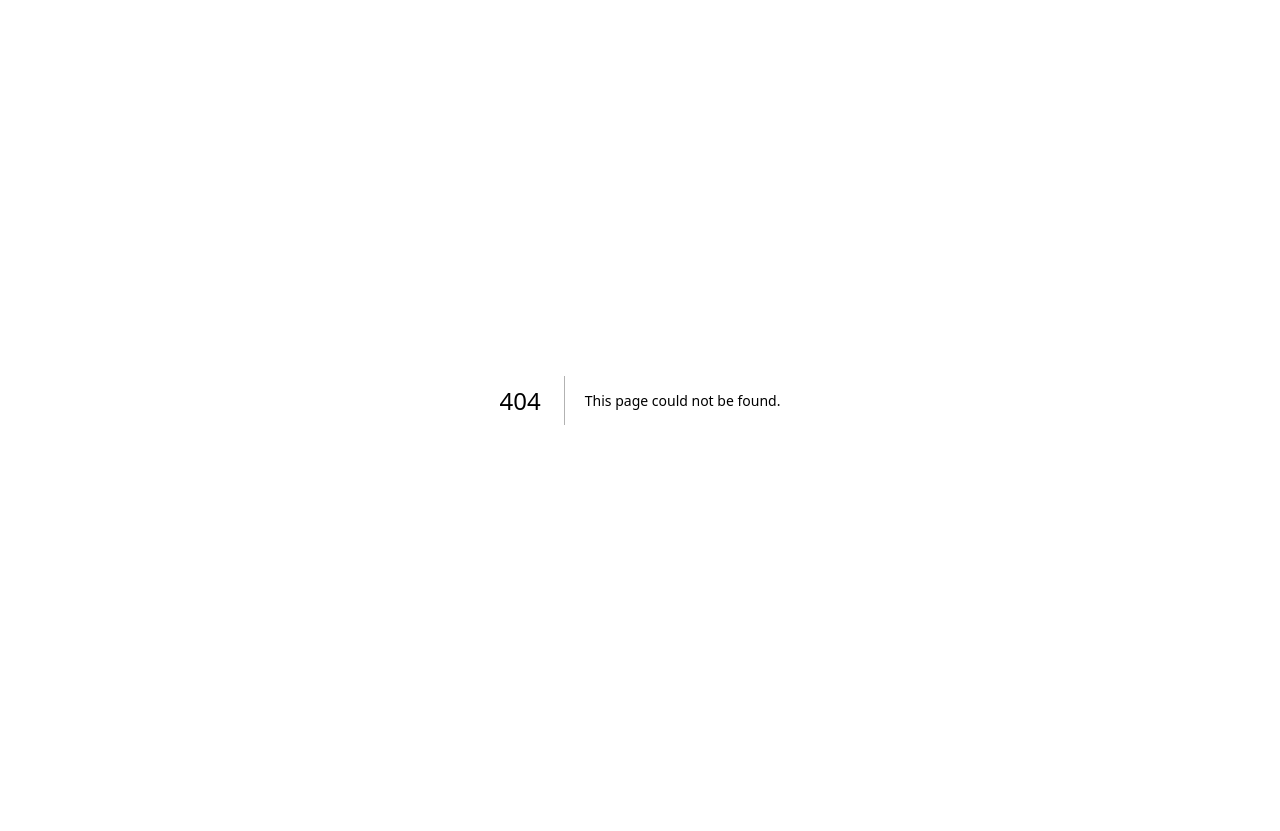
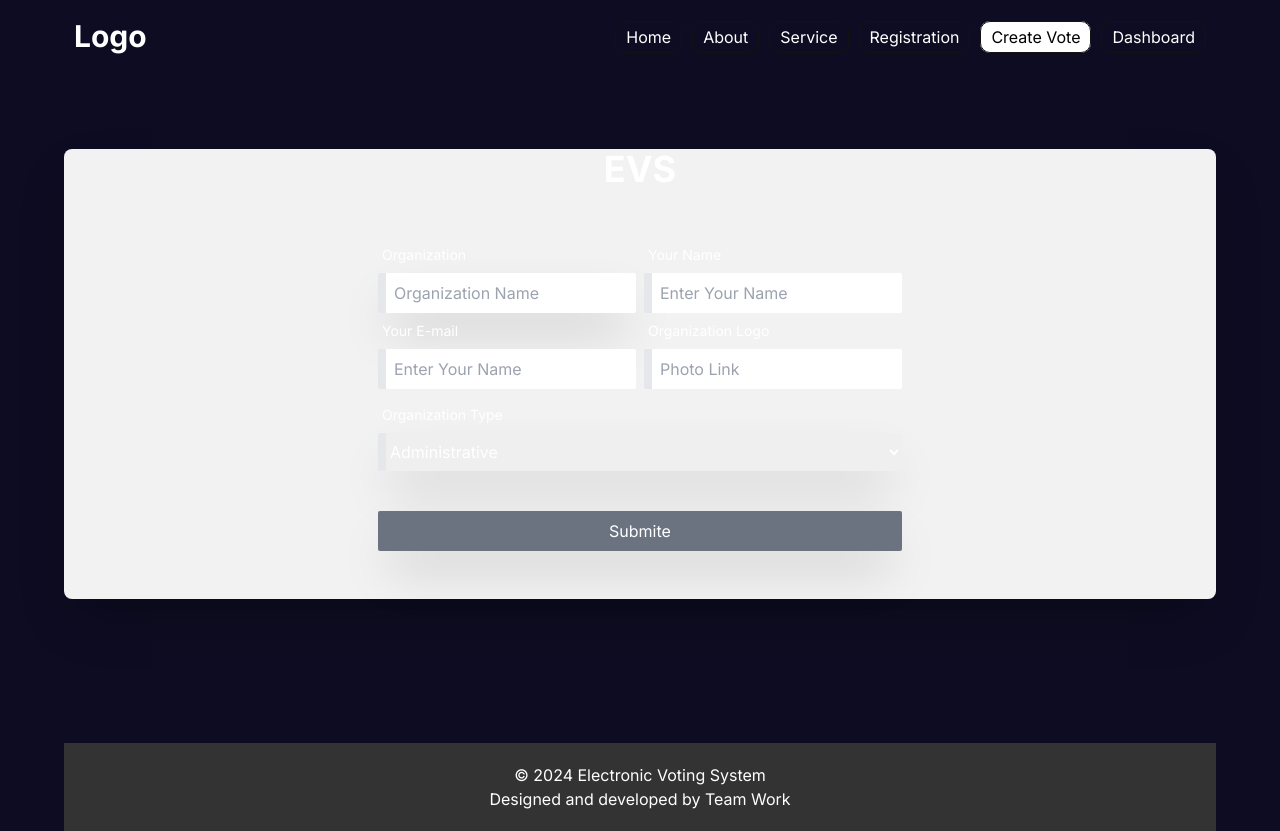
Before and after one commit to jsjunayet/teamwork-1, a Next.js app: page /createvote in a window 1280 px wide. Before the commit this address had no page. Before the commit the page ends 800 px from the top, so only its background shows below. Built offline with nearby package versions, Linux system fonts and the light colour scheme.

Commit message:
added the create vote route by chandon

```diff
--- a/src/Component/Navbar/Link/Links.js
+++ b/src/Component/Navbar/Link/Links.js
@@ -23,10 +23,15 @@ const Links = () => {
             path: '/registration',
             title: 'Registration'
         },
+        { path:'/createvote',
+         title:'Create Vote'
+
+        },
         {
             path: '/dashboard',
             title: 'Dashboard'
         },
+
 
     ]
     const [open, setopen]=useState(false)
--- /dev/null
+++ b/src/app/(withLayout)/createvote/page.js
@@ -0,0 +1,117 @@
+"use client";
+const page = () => {
+  const handleCreate = (event) => {
+    event.preventDefault();
+    const form = event.target;
+    const OrganizatonName = form.OrganizatonName.value;
+    const Type = form.Type.value;
+    const email = form.email.value;
+    const name = form.name.value;
+    const photo = form.photo.value;
+    console.log(OrganizatonName, Type, email, name, photo);
+  };
+
+  return (
+    <div className="mb-36 mt-20">
+      <div>
+        <div className="shadow-2xl bg-base-200 rounded-lg">
+          <h3 className="text-4xl font-bold text-center">EVS</h3>
+          <div className="flex justify-center mx-auto"></div>
+          <div className="hero">
+            <div className="hero-content  ">
+              <div className=" w-full   ">
+                <form onSubmit={handleCreate} className="card-body">
+                  <div className="grid lg:grid-cols-2 gap-2">
+                    <div>
+                      <div className="form-control">
+                        <label className="label">
+                          <span className="label-text text-white">
+                            Organization
+                          </span>
+                        </label>
+                        <input
+                          type="text"
+                          placeholder="Organization Name"
+                          className=" p-2 rounded-sm shadow-2xl border-l-8"
+                          required
+                          name="OrganizatonName"
+                        />
+                      </div>
+                      <div className="form-control">
+                        <label className="label">
+                          <span className="label-text text-white">
+                            Your E-mail
+                          </span>
+                        </label>
+                        <input
+                          type="text"
+                          placeholder="Enter Your Name"
+                          className=" p-2 rounded-sm border-l-8"
+                          required
+                          name="email"
+                        />
+                      </div>
+                    </div>
+                    <div>
+                      <div className="form-control">
+                        <label className="label">
+                          <span className="label-text text-white">
+                            Your Name
+                          </span>
+                        </label>
+                        <input
+                          type="text"
+                          placeholder="Enter Your Name"
+                          className=" p-2 rounded-sm border-l-8"
+                          required
+                          name="name"
+                        />
+                      </div>
+                      <div className="form-control">
+                        <label className="label">
+                          <span className="label-text text-white">
+                            Organization Logo
+                          </span>
+                        </label>
+                        <input
+                          type="text"
+                          placeholder="Photo Link"
+                          className="p-2 rounded-sm border-l-8"
+                          required
+                          name="photo"
+                        />
+                      </div>
+                    </div>
+                  </div>
+                  <div className="form-control w-full ">
+                    <label className="label">
+                      <span className="label-text text-white">
+                        Organization Type
+                      </span>
+                    </label>
+                    <select
+                      className="py-2 rounded-sm shadow-2xl border-l-8 mb-2"
+                      name="Type"
+                      id=""
+                    >
+                      <option value="Organization">Administrative</option>
+                      <option value="Organization">Education</option>
+                      <option value="Organization">Genaral</option>
+                    </select>
+                  </div>
+                  <div className="form-control mt-6 w-full ">
+                    <button className="p-2  button text-white bg-gray-500 shadow-2xl hover:bg-slate-400 rounded-sm">
+                      Submite
+                    </button>
+                  </div>
+                </form>
+              </div>
+            </div>
+          </div>
+        </div>
+      </div>
+    </div>
+  );
+};
+
+export default page;
```
